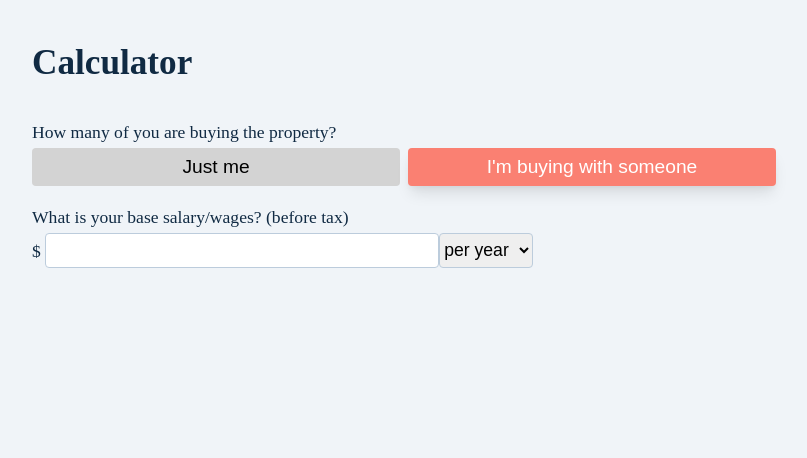
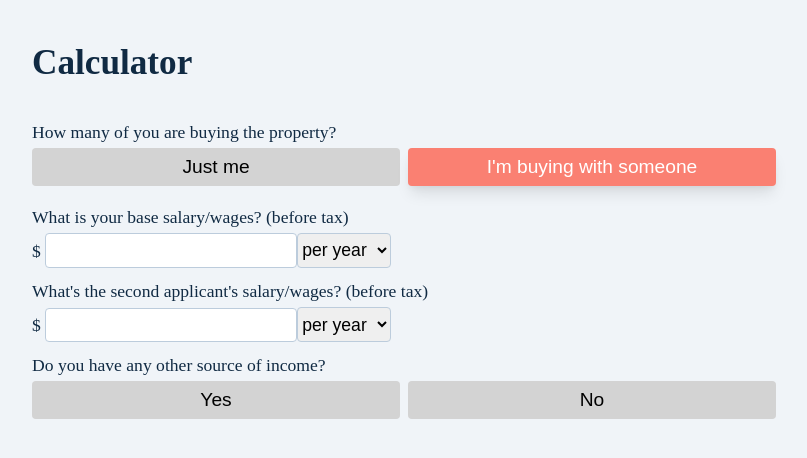
Before and after one commit to NadiiaSka/affordability-calculator, a React (Create React App) app: page / in a window 1280 px wide. Both pictures are taken after a click on the button "I'm buying with someone". Shown: the top 458 px of the page, without its empty margins (0-807 px from the left). Built offline with nearby package versions, Linux system fonts and the light colour scheme.

Commit message:
handle showing additional input field for button option

```diff
--- a/src/App.js
+++ b/src/App.js
@@ -1,14 +1,36 @@
+import { useState } from "react";
 import ButtonRow from "./components/ButtonRow";
 import InputRow from "./components/InputRow";
 
 function App() {
+  const [isBuyingWithSomeone, setIsBuyingWithSomeone] = useState(false);
+
   return (
     <div className="Container">
       <h1>Calculator</h1>
       <p>How many of you are buying the property?</p>
-      <ButtonRow />
+      <ButtonRow
+        buttonLabels={[
+          { id: 1, type: "firstStep", label: "Just me" },
+          { id: 2, type: "firstStep", label: "I'm buying with someone" },
+        ]}
+        setIsBuyingWithSomeone={setIsBuyingWithSomeone}
+      />
       <p>What is your base salary/wages? (before tax)</p>
       <InputRow />
+      {isBuyingWithSomeone && (
+        <>
+          <p>What's the second applicant's salary/wages? (before tax)</p>
+          <InputRow />
+        </>
+      )}
+      <p>Do you have any other source of income?</p>
+      <ButtonRow
+        buttonLabels={[
+          { id: 1, type: "otherSourceOfIncome", label: "Yes" },
+          { id: 2, type: "otherSourceOfIncome", label: "No" },
+        ]}
+      />
     </div>
   );
 }
--- a/src/components/ButtonRow.js
+++ b/src/components/ButtonRow.js
@@ -1,23 +1,29 @@
 import { useState } from "react";
 import Button from "./Button";
 
-const ButtonRow = () => {
+const ButtonRow = ({ buttonLabels, setIsBuyingWithSomeone }) => {
   const [selectedButton, setSelectedButton] = useState("");
 
   const handleButtonSelected = (button) => () => {
-    setSelectedButton(button);
+    setSelectedButton(button.id);
+    if (button.type === "firstStep" && button.id === 2) {
+      setIsBuyingWithSomeone(true);
+    }
+    if (button.type === "firstStep" && button.id === 1) {
+      setIsBuyingWithSomeone(false);
+    }
   };
 
   return (
     <>
-      {["Just me", "I'm buying with someone"].map((button) => (
+      {buttonLabels.map((button) => (
         <Button
-          key={button}
-          className={button === selectedButton ? "selected" : ""}
-          label={button}
+          key={button.id}
+          className={button.id === selectedButton ? "selected" : ""}
+          label={button.label}
           handleButtonSelected={handleButtonSelected(button)}
         >
-          {button}
+          {button.label}
         </Button>
       ))}
     </>
--- a/src/components/InputRow.js
+++ b/src/components/InputRow.js
@@ -1,13 +1,13 @@
 const InputRow = () => {
   return (
-    <>
+    <div className="inputRow">
       <span>$ </span>
       <input type="number" name="salary" className="input" />
       <select className="dropDown">
         <option value="perYear">per year</option>
         <option value="perWeek">per week</option>
       </select>
-    </>
+    </div>
   );
 };
 
--- a/src/index.css
+++ b/src/index.css
@@ -39,17 +39,16 @@ p {
 
 .input {
 height: 1.3rem;
-width: 23rem;
-font-size: 1.1rem;
 padding: 0.375rem 0.75rem;
 border-radius: 0.25rem;
-border: 1px solid hsl(210, 31%, 80%);
+border: 1px solid #bcccdc;
+font-size: 1.1rem;
 }
 
 .dropDown {
   height: 2.2rem;
-  font-size: 1.1rem;
   list-style: inside;
   border-radius: 0.25rem;
   border: 1px solid #bcccdc;
+  font-size: 1.1rem;
 }
```
